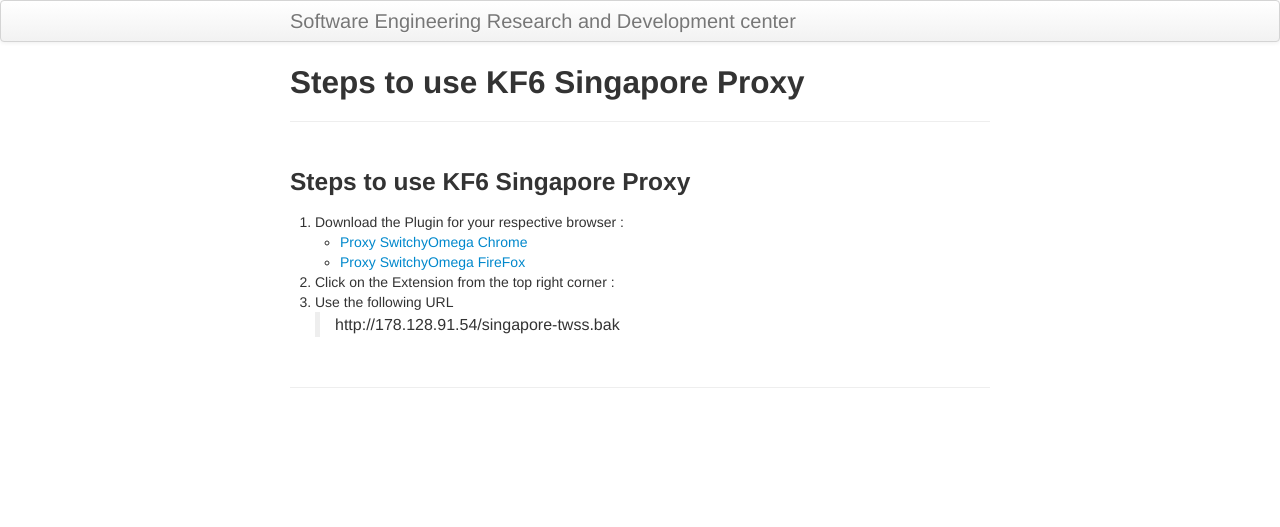
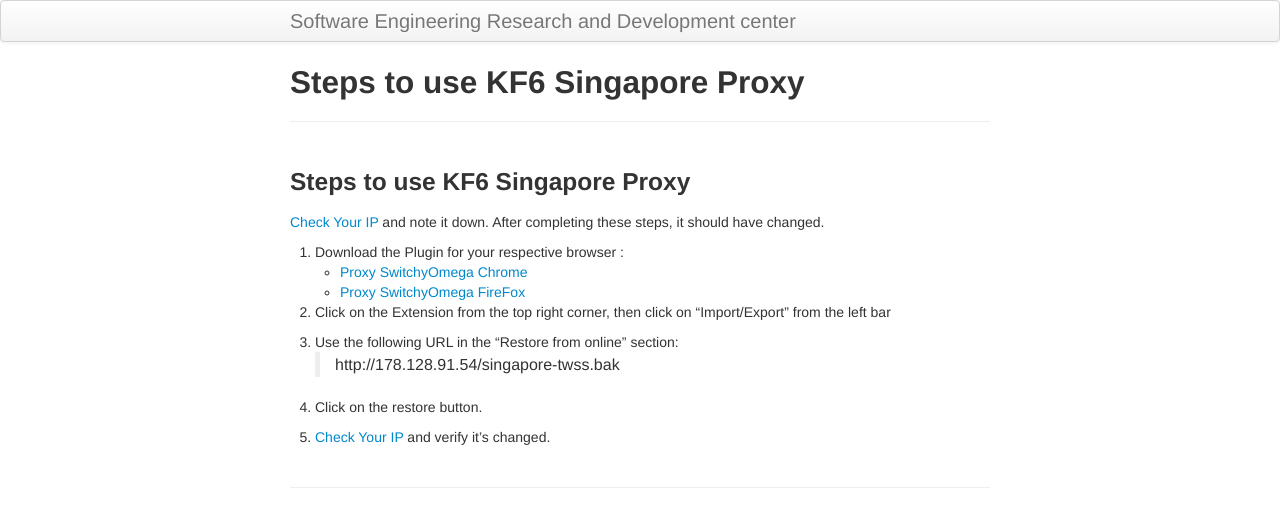
Before and after one commit to SERG-UAlbany/serg-ualbany.github.io, a Jekyll site: the page built from pages/kf6-singapore-proxy.md, in a window 1280 px wide. Shown: the top 527 px of the page. Built offline with Jekyll 4.4.1, drawn with Linux system fonts in a browser that asks for light colours; our own code applies the rules of GitHub Pages for plain Markdown files.

Commit message:
Update kf6-singapore-proxy.md

```diff
--- a/pages/kf6-singapore-proxy.md
+++ b/pages/kf6-singapore-proxy.md
@@ -1,8 +1,16 @@
 ### Steps to use KF6 Singapore Proxy
+
+[Check Your IP](https://whatsmyip.org) and note it down. After completing these steps, it should have changed.
+
 1. Download the Plugin for your respective browser :
 - [Proxy SwitchyOmega Chrome](https://chrome.google.com/webstore/detail/proxy-switchyomega/padekgcemlokbadohgkifijomclgjgif?hl=en)
 - [Proxy SwitchyOmega FireFox](https://addons.mozilla.org/en-US/firefox/addon/switchyomega/)
 
-2. Click on the Extension from the top right corner :
-3. Use the following URL
+2. Click on the Extension from the top right corner, then click on "Import/Export" from the left bar
+
+3. Use the following URL in the "Restore from online" section:
 > http://178.128.91.54/singapore-twss.bak
+
+4. Click on the restore button.
+
+5. [Check Your IP](https://whatsmyip.org) and verify it's changed.
```
